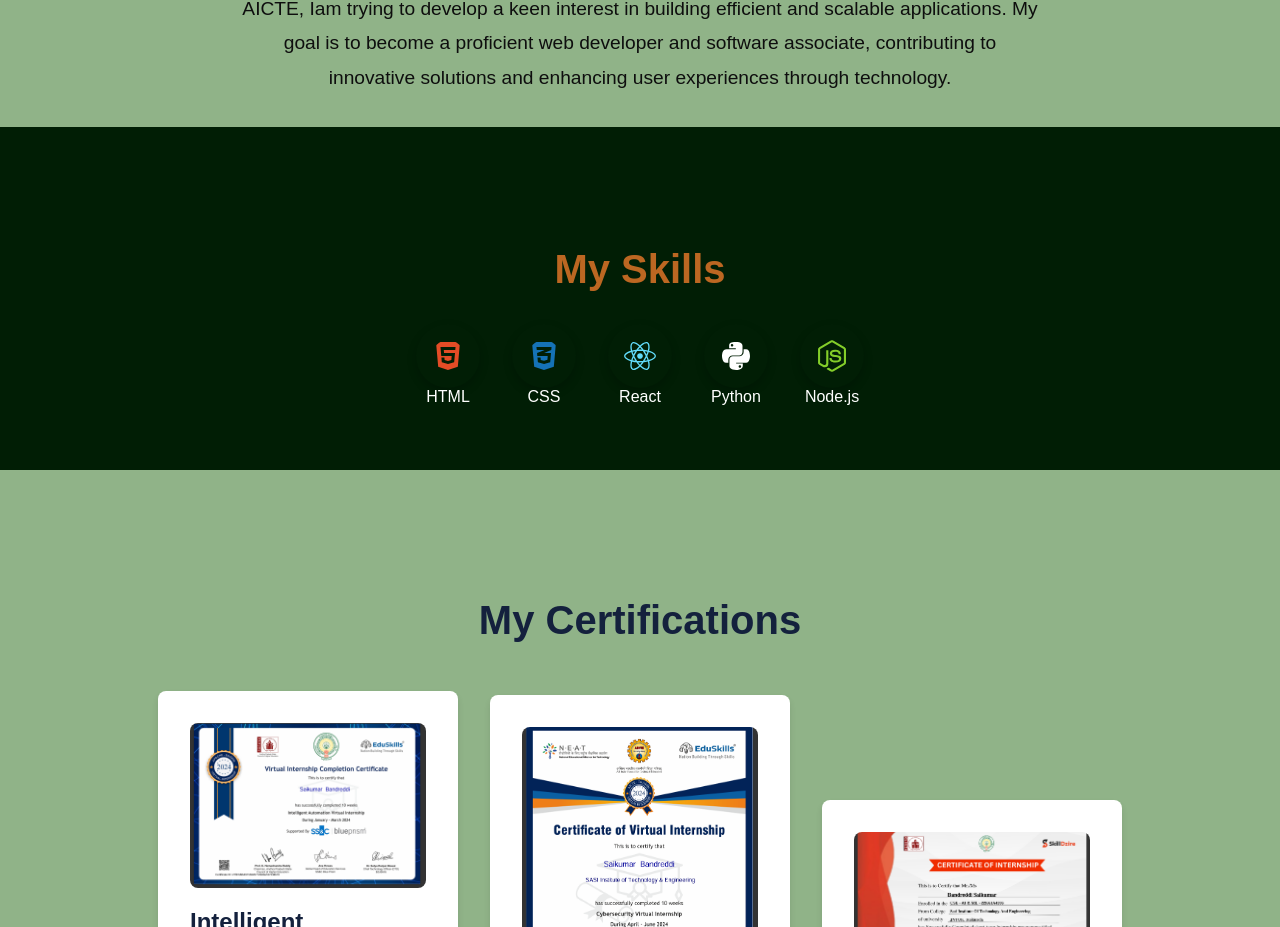
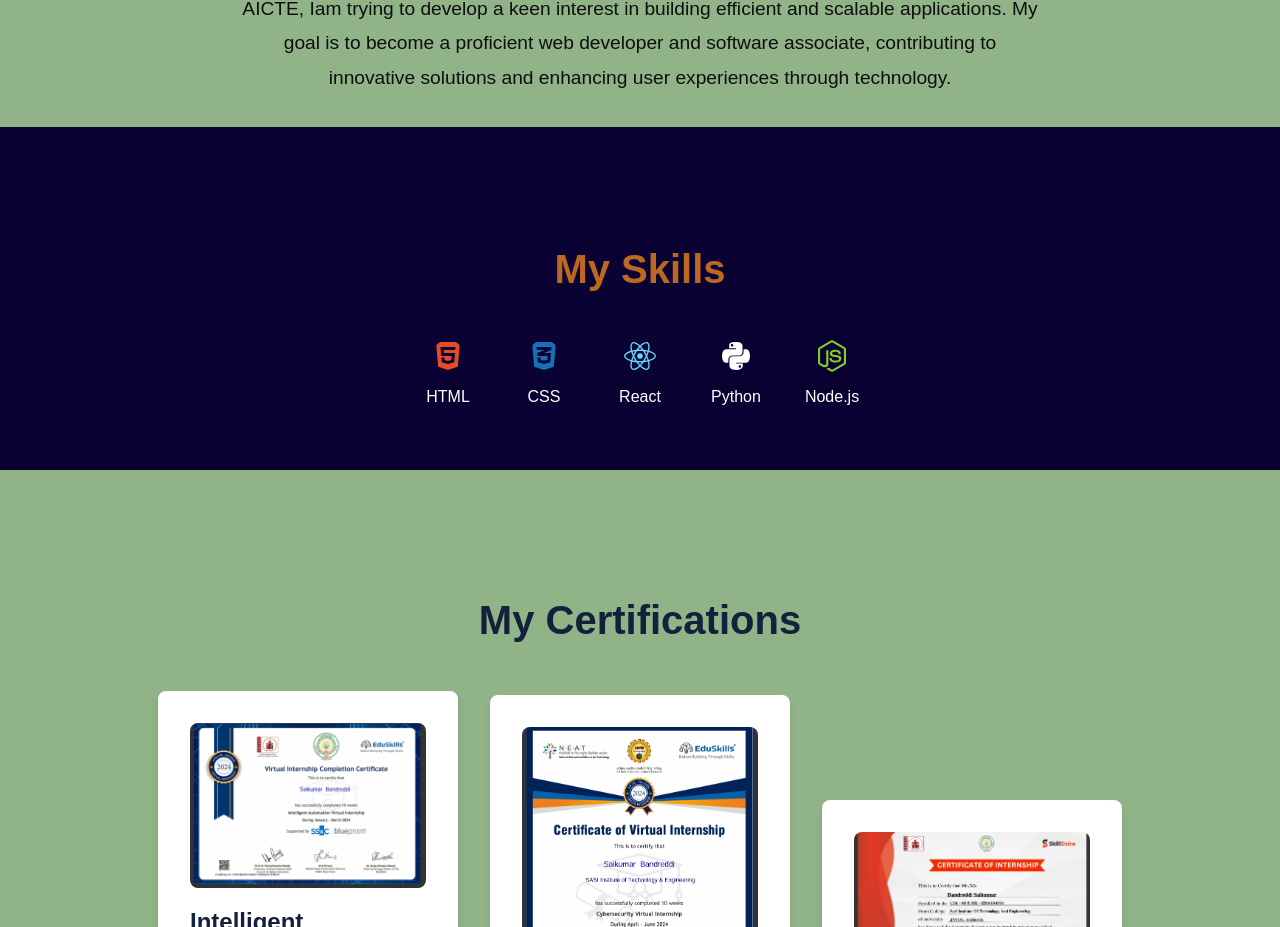
Before and after one commit to saikumar2506/My-Portfolio, a React (Create React App) app: page / in a window 1280 px wide. Shown: the part 1178-2105 px from the top of the page. Built offline with nearby package versions, Linux system fonts and the light colour scheme.

Commit message:
Skills.css

```diff
--- a/src/components/Skills.css
+++ b/src/components/Skills.css
@@ -1,6 +1,6 @@
 #skills {
     padding: 7.5rem 2rem 4rem 2rem;
-    background-color: #011e05; /* Match the overall theme */
+    background-color: #0a0233; /* Match the overall theme */
     color: #FFFFFF;
     text-align: center;
 }
```
